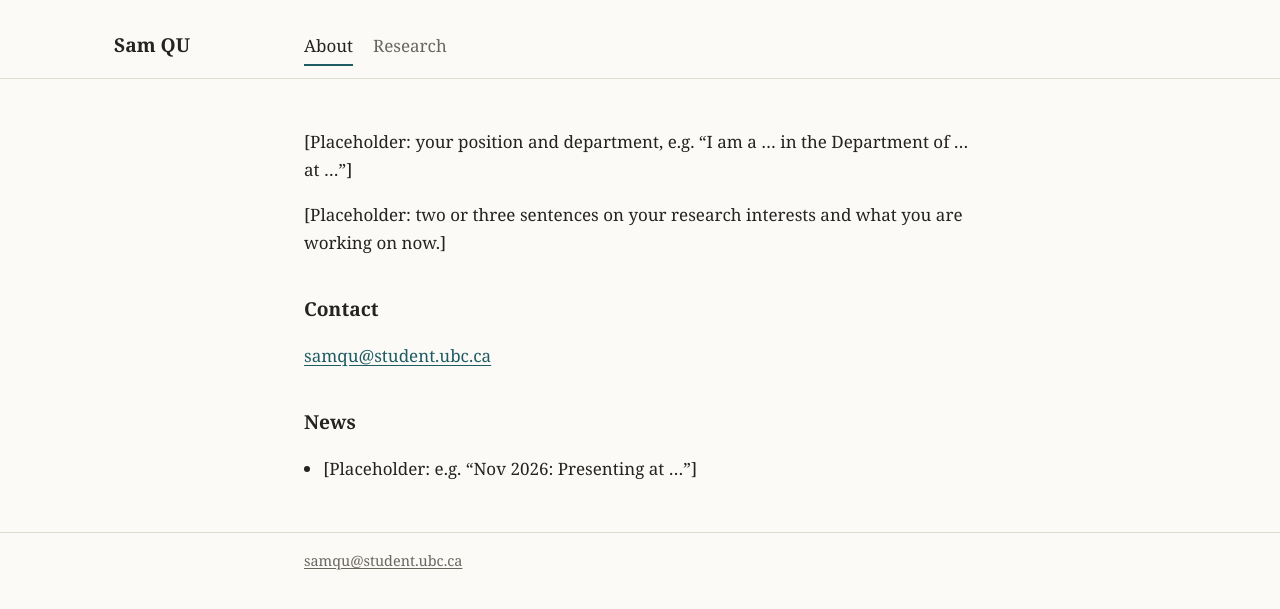
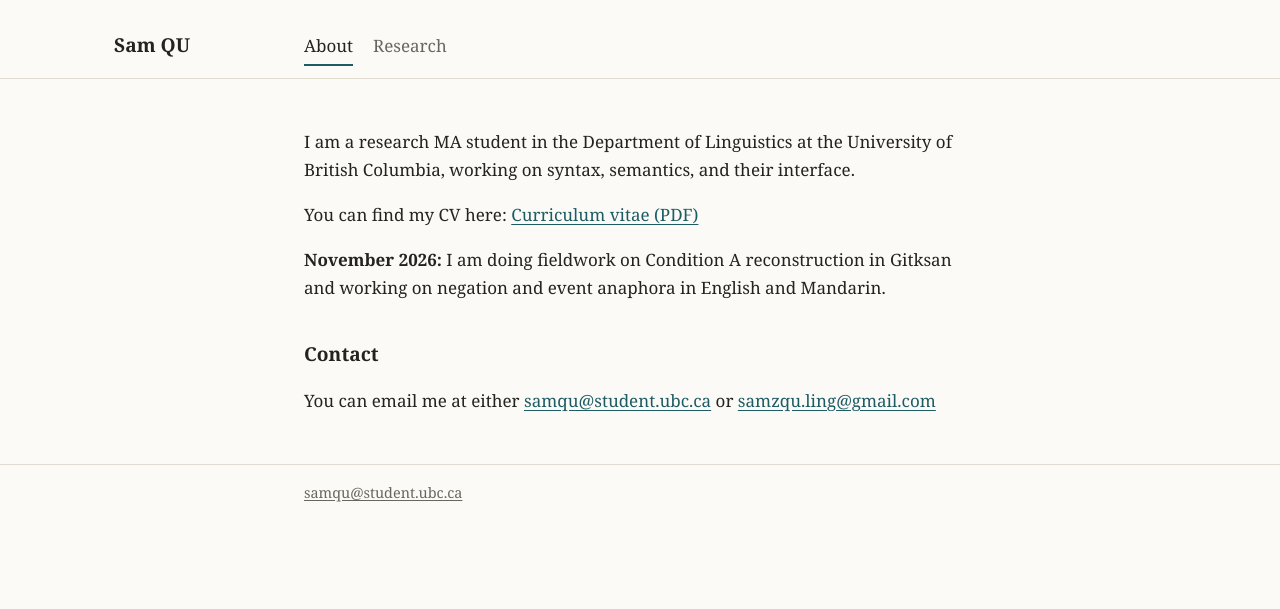
Before and after one commit to sam-z-qu/sam-z-qu.github.io, a Jekyll site: the page built from index.md, in a window 1280 px wide. Shown: the top 609 px of the page. Built offline with Jekyll 4.4.1, drawn with Linux system fonts in a browser that asks for light colours.

Commit message:
Revise About section in index.md
Updated personal information and research interests.

```diff
--- a/index.md
+++ b/index.md
@@ -2,14 +2,12 @@
 title: About
 ---
 
-[Placeholder: your position and department, e.g. "I am a ... in the Department of ... at ..."]
+I am a research MA student in the Department of Linguistics at the University of British Columbia, working on syntax, semantics, and their interface.
 
-[Placeholder: two or three sentences on your research interests and what you are working on now.]
+You can find my CV here: [Curriculum vitae (PDF)](/cv.pdf)
+
+**November 2026:** I am doing fieldwork on Condition A reconstruction in Gitksan and working on negation and event anaphora in English and Mandarin.
 
 ## Contact
 
-[{{ site.email }}](mailto:{{ site.email }})
-
-## News
-
-- [Placeholder: e.g. "Nov 2026: Presenting at ..."]
+You can email me at either [{{ site.email }}](mailto:{{ site.email }}) or [samzqu.ling@gmail.com](mailto:samzqu.ling@gmail.com)
```
